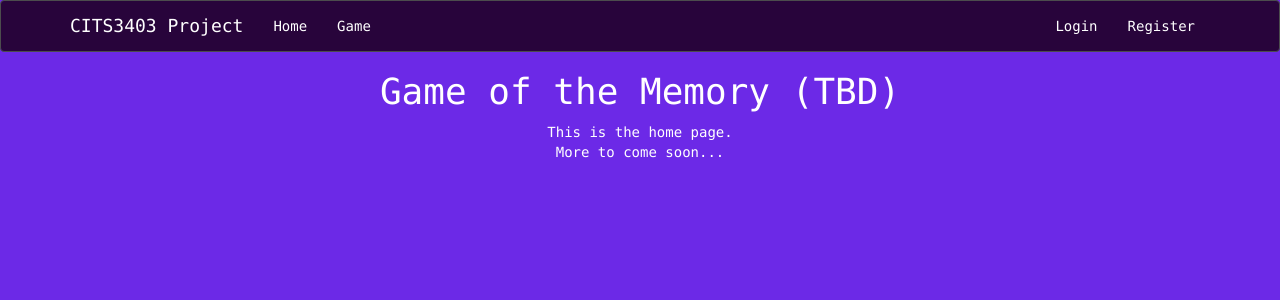
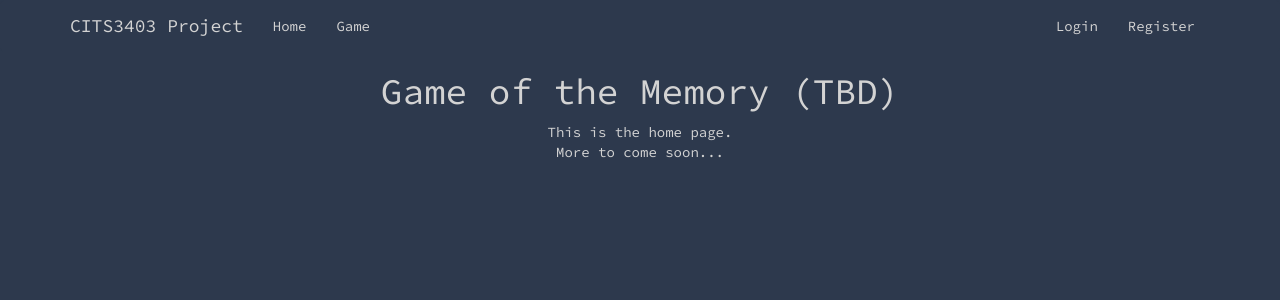
Before and after one commit to jakobdorian/CITS3403-Project, a Flask app: page / in a window 1280 px wide. Shown: the top 300 px of the page. Run offline with Flask 2, Linux system fonts and the light colour scheme; some libraries are stand-ins or nearby versions.

Commit message:
updated css design

```diff
--- a/app/static/css/stylesheet.css
+++ b/app/static/css/stylesheet.css
@@ -80,10 +80,26 @@ head,body{
 span{
     display: inline-block;
     padding: 2.5%;
+    height: 130px;
+    width: 130px;
     margin-right: 1px;
     margin-bottom: 1px;
-    border: 2px solid black;
+    border: 2.5px solid black;
 }
+
+#button01, #button02 {
+    width: 25%;
+    border: none;
+    padding: 14px 28px;
+    font-size: 16px;
+    cursor: pointer;
+    text-align: center;
+    color: black;
+    background-color: lightgrey;
+
+
+}
+
 
 
 /* dark theme */
@@ -91,25 +107,36 @@ span{
 =======
  /* @media (prefers-color-scheme: dark) { */
     body {
-        background: #6c29e7;
-        color: white;
+        /* background: #6c29e7; */
+        background: #2d394d;
+        /* color: white; */
+        color: lightgrey;
+
 
     }
 
     .center, h1{
         text-align: center;
-        font-family: "Lucida Console", "Courier New", monospace;
+        /* font-family: "Lucida Console", "Courier New", monospace; */
+        font-family: 'Source Code Pro', monospace;
     }
 
     a {
-        color: white !important;
+        /* color: white !important; */
+        color: lightgrey !important;
     }
 
     .navbar-default {
-        background: #28043b;
-        border-color: #4c4c4d;
-        color: white;
-        font-family: "Lucida Console", "Courier New", monospace;
+        background: #2d394d;
+        /* background: #ff7a90; */
+        /* background: #4a768d; */
+        /* border-color: #4c4c4d; */
+        border-color: #2d394d;
+        /* color: white; */
+        /* color: lightgrey; */
+
+        font-family: 'Source Code Pro', monospace;
+        /* font-family: "Lucida Console", "Courier New", monospace; */
 
     }
 
--- a/app/templates/base.html
+++ b/app/templates/base.html
@@ -8,6 +8,7 @@
 {{ super() }}
 <link rel="stylesheet" href="{{ url_for('static', filename='css/stylesheet.css') }}">
 <link rel="preconnect" href="https://fonts.gstatic.com">
+<link href="https://fonts.googleapis.com/css2?family=Source+Code+Pro&display=swap" rel="stylesheet">
 <script src = "{{ url_for('static', filename='js/script.js') }}"></script>
 {% endblock %}
 
```
Also changed, not shown: app/templates/game.html (+2 -48 lines).
